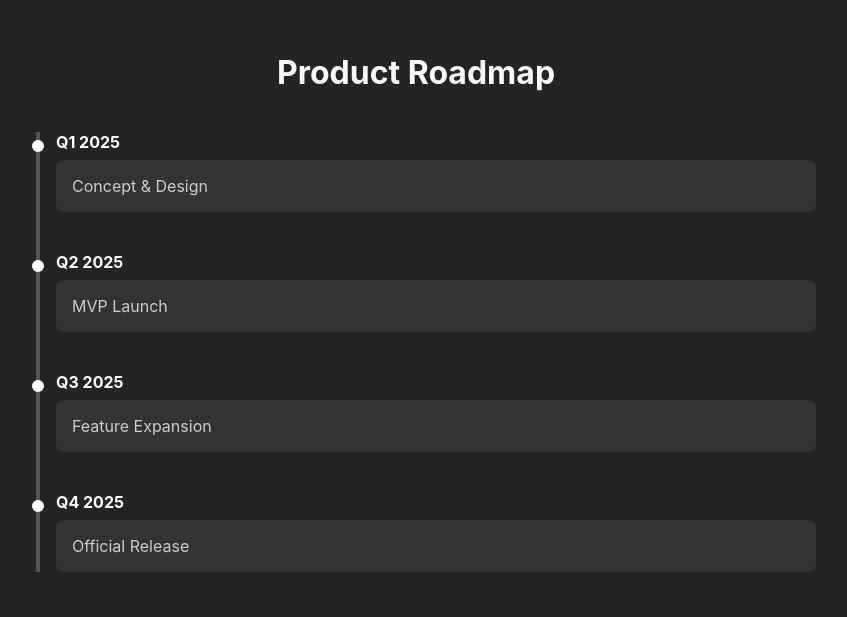
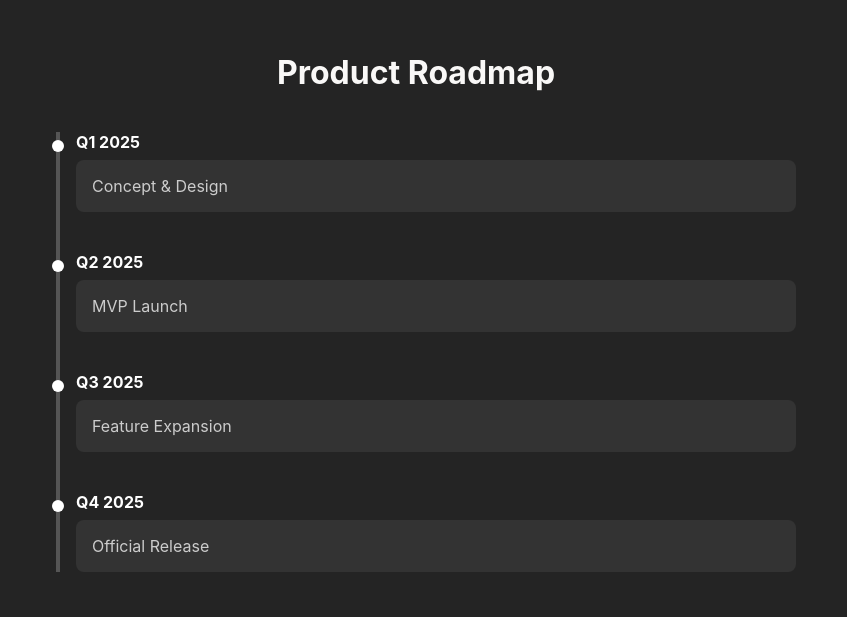
Before and after one commit to puraxel/con, a plain HTML site: page index.html in a window 1280 px wide. Shown: the part 4903-5520 px from the top of the page, without its empty margins (224-1071 px from the left). Drawn offline with Linux system fonts and the light colour scheme; a web font is replaced by a local one.

Commit message:
Update landing_hero.css

```diff
--- a/landing_hero.css
+++ b/landing_hero.css
@@ -1167,11 +1167,14 @@ section#team {
 /* ---------------------------
    Timeline Section
 --------------------------- */
-.timeline-container {
+section.timeline {
   max-width: 800px;
   margin: 0 auto;
+  }
+.timeline-container {
+  margin: 0 auto;
   position: relative;
-  padding-left: 40px;
+  padding: 0 0 0 40px;
 }
 .timeline-container::before {
   content: '';
```
